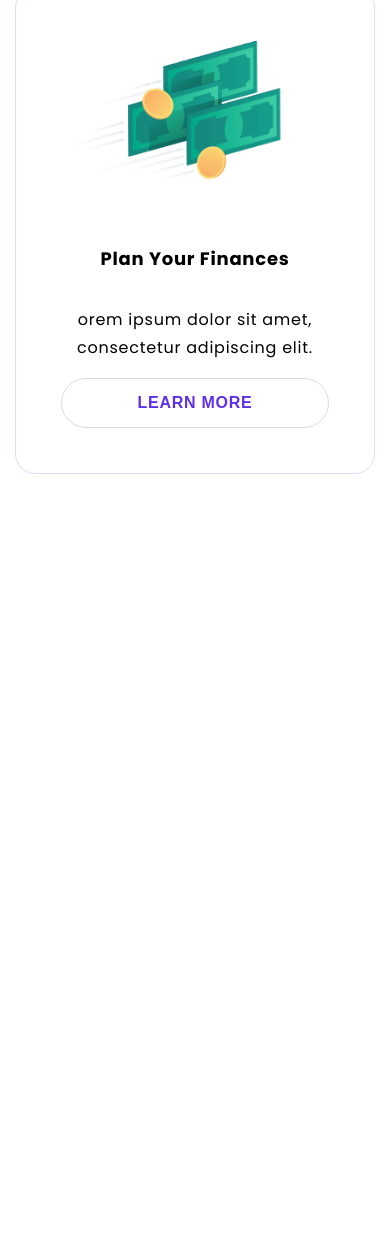
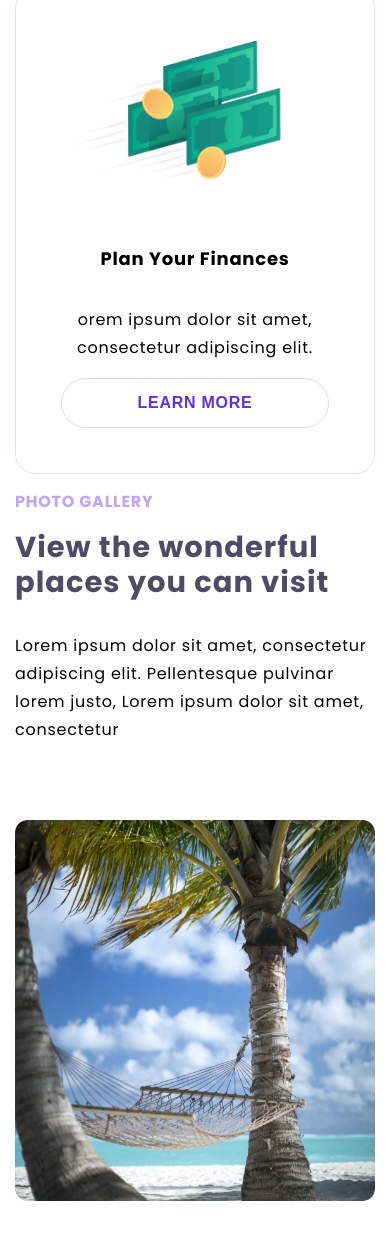
Before and after one commit to tahminajs76/TRAVEL, a plain HTML site: page index.html in a window 390 px wide. Shown: the part 2821-4058 px from the top of the page. Before the commit the page ends 3295 px from the top, so only its background shows below. Drawn offline with Linux system fonts and the light colour scheme; files whose address does not match are found by name.

Commit message:
finished places

```diff
--- a/css/style.css
+++ b/css/style.css
@@ -277,6 +277,65 @@ button {
   border: 2px solid #5f2eea;
 }
 
+/* PLACES */
+
+.places__container {
+  display: flex;
+  flex-direction: column;
+  gap: 60px;
+}
+
+.places__content {
+  display: flex;
+  align-items: center;
+  justify-content: space-between;
+  margin-top: 32px;
+}
+
+.places__title {
+  color: #4e4b66;
+  font-size: 48px;
+  font-style: normal;
+  font-weight: 700;
+  line-height: 50px;
+  letter-spacing: 1px;
+  padding-bottom: 16px;
+  position: relative;
+  max-width: 45%;
+}
+.places__title::after {
+  position: absolute;
+  content: "PHOTO GALLERY";
+  color: #bca4ff;
+  font-family: Poppins;
+  font-size: 16px;
+  font-weight: 600;
+  line-height: 1.5;
+  letter-spacing: 0.75px;
+  left: 0;
+  top: -40px;
+}
+
+.places__texts {
+  color: #000;
+  font-size: 16px;
+  font-style: normal;
+  font-weight: 400;
+  line-height: 28px;
+  letter-spacing: 0.75px;
+  max-width: 35%;
+}
+
+.places__imgs {
+  grid-template-columns: 1fr 1fr;
+  gap: 32px;
+}
+
+.places__imgs img {
+  width: 100%;
+  height: auto;
+}
+
 @media screen and (max-width: 1300px) {
   .container {
     padding-left: 30px;
@@ -332,6 +391,14 @@ button {
     font-size: 14px;
     line-height: 1.5;
   }
+  .places__title {
+    font-size: 36px;
+    line-height: 1.2;
+  }
+
+  .places__texts {
+    max-width: 40%;
+  }
 }
 
 @media screen and (max-width: 1000px) {
@@ -384,6 +451,20 @@ button {
   .tool__cards {
     grid-template-columns: repeat(2, 1fr);
   }
+
+  .places__content {
+    align-items: start;
+    flex-direction: column;
+  }
+
+  .places__title {
+    max-width: 100%;
+    margin-bottom: 0;
+  }
+
+  .places__texts {
+    max-width: 100%;
+  }
 }
 
 @media screen and (max-width: 770px) {
@@ -418,6 +499,10 @@ button {
   .tools__card {
     max-width: 90%;
     margin: 0 auto;
+  }
+
+  .places__imgs {
+    grid-template-columns: 1fr;
   }
 }
 
@@ -477,6 +562,10 @@ button {
   .tool__title {
     font-size: 29px;
   }
+
+  .places__title {
+    font-size: 29px;
+  }
 }
 
 @media screen and (max-width: 320px) {
@@ -496,7 +585,7 @@ button {
 
   .left-btn,
   .right-btn {
-    width: 90px;
+    width: 90%;
     border-radius: 45px;
     padding: 18px 26px;
     margin: 0 auto;
--- a/index.html
+++ b/index.html
@@ -120,6 +120,28 @@
           </div>
         </div>
       </section>
+      <section class="places">
+        <div class="places__container container">
+          <div class="places__content">
+            <h1 class="places__title">
+              View the wonderful places you can visit
+            </h1>
+            <p class="places__texts">
+              Lorem ipsum dolor sit amet, consectetur adipiscing elit.
+              Pellentesque pulvinar lorem justo, Lorem ipsum dolor sit amet,
+              consectetur
+            </p>
+          </div>
+          <div class="places__imgs grid">
+            <div class="place__img">
+              <img src="images/Rectangle 12.png" alt="" />
+            </div>
+            <div class="place__img">
+              <img src="images/Rectangle 13.png" alt="" />
+            </div>
+          </div>
+        </div>
+      </section>
     </div>
   </body>
 </html>
```
Also changed, not shown: images/Rectangle 12.png (added), images/Rectangle 13.png (added).
